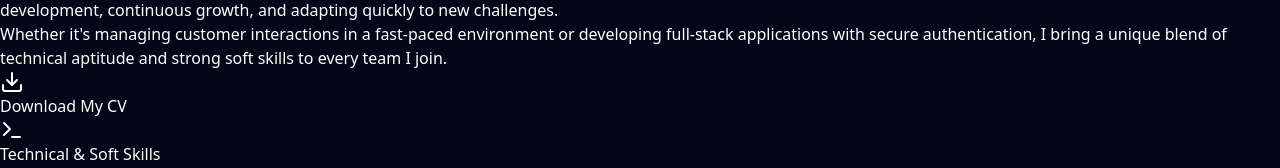
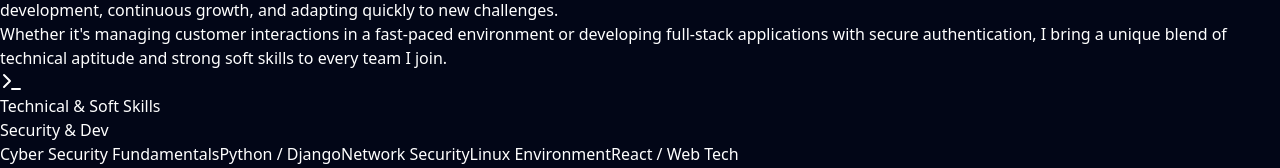
Before and after one commit to PaoloDes04/mio-portfolio, a React (Vite) app: page / in a window 1280 px wide. Shown: the part 740-908 px from the top of the page. Built offline with nearby package versions, Linux system fonts and the light colour scheme.

Commit message:
Aggiunto file cv e rimosso secondo pulsante download cv

```diff
--- a/src/App.jsx
+++ b/src/App.jsx
@@ -198,11 +198,6 @@ export default function App() {
               <p>
                 Whether it's managing customer interactions in a fast-paced environment or developing full-stack applications with secure authentication, I bring a unique blend of <span className="text-white">technical aptitude and strong soft skills</span> to every team I join.
               </p>
-              <div className="pt-4">
-                <a href="/tuo-cv.pdf" download="Paolo_Desiderio_CV.pdf" className="inline-flex items-center gap-2 px-6 py-3 bg-slate-800/50 border border-slate-700 text-white rounded-lg font-bold hover:border-cyan-500/50 hover:text-cyan-400 transition-all">
-                  <Download className="w-5 h-5" /> Download My CV
-                </a>
-              </div>
             </div>
 
             <GlowingCard>
```
Also changed, not shown: 1 other file (tests, documents, lock files or other folders).
